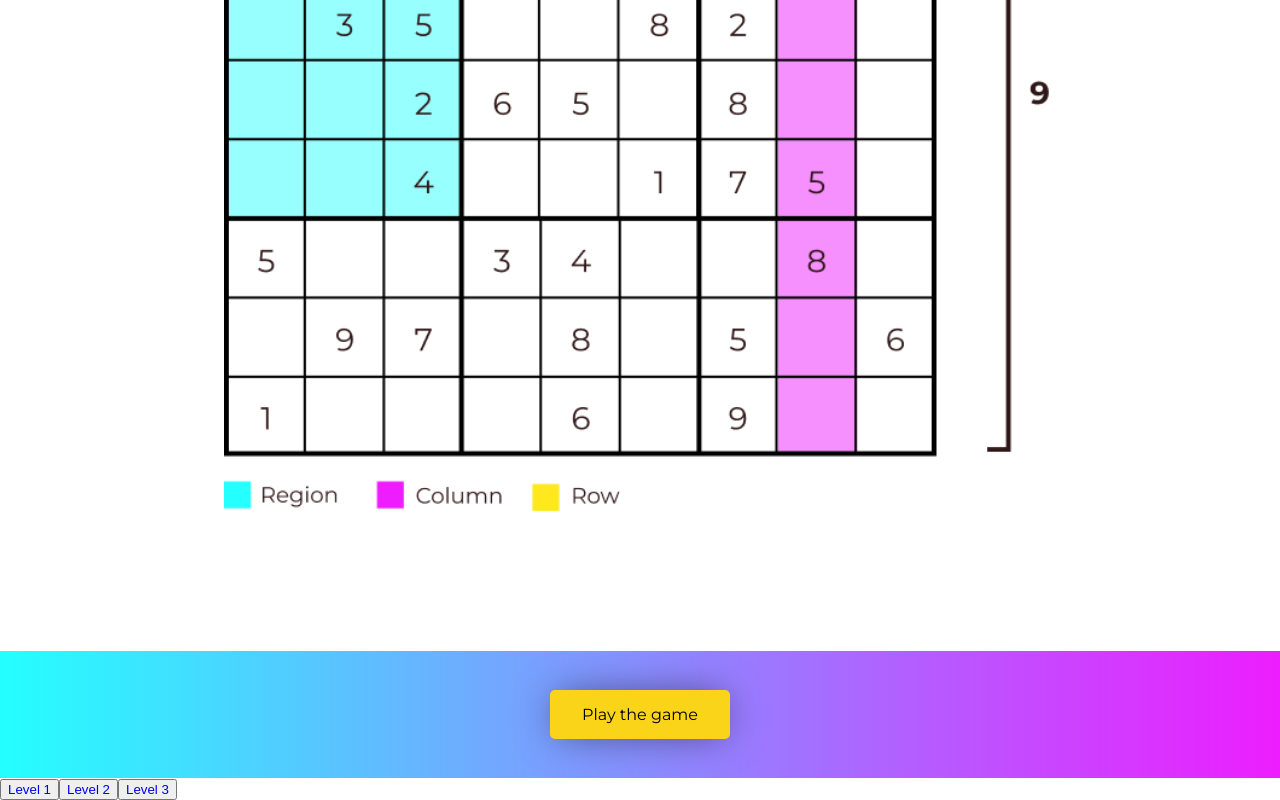
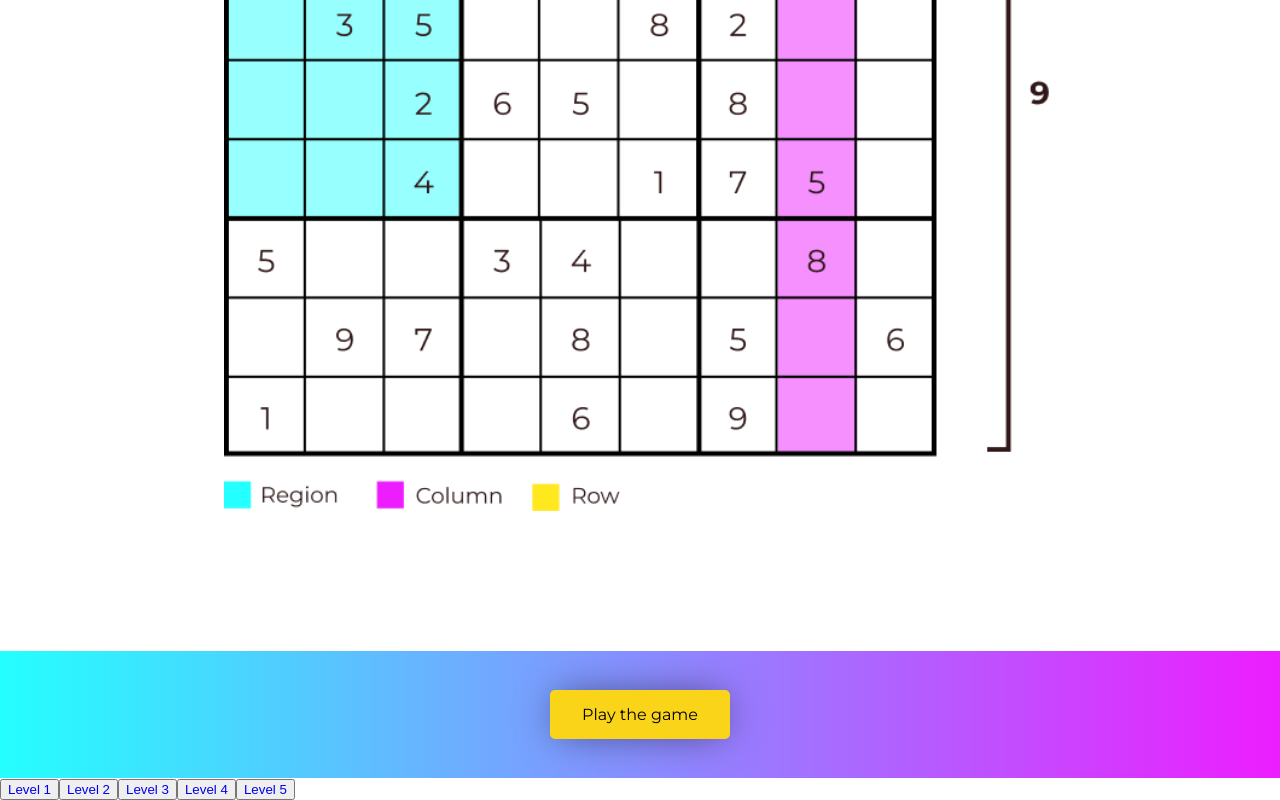
Before and after one commit to NikolSkvarilova/sudoku, a React (Create React App) app: page / in a window 1280 px wide. Shown: the part 4522-5322 px from the top of the page. Built offline with nearby package versions, Linux system fonts and the light colour scheme.

Commit message:
Added levels

```diff
--- a/src/Components/Pages/Home/Home.jsx
+++ b/src/Components/Pages/Home/Home.jsx
@@ -157,6 +157,16 @@ function Home() {
               name: "Level 3",
               description: "This is level for masters.",
               linkValue: 3
+            },
+            {
+              name: "Level 4",
+              description: "This is level for masters.",
+              linkValue: 4
+            },
+            {
+              name: "Level 5",
+              description: "This is level for masters.",
+              linkValue: 5
             }
           ]
         }
```
